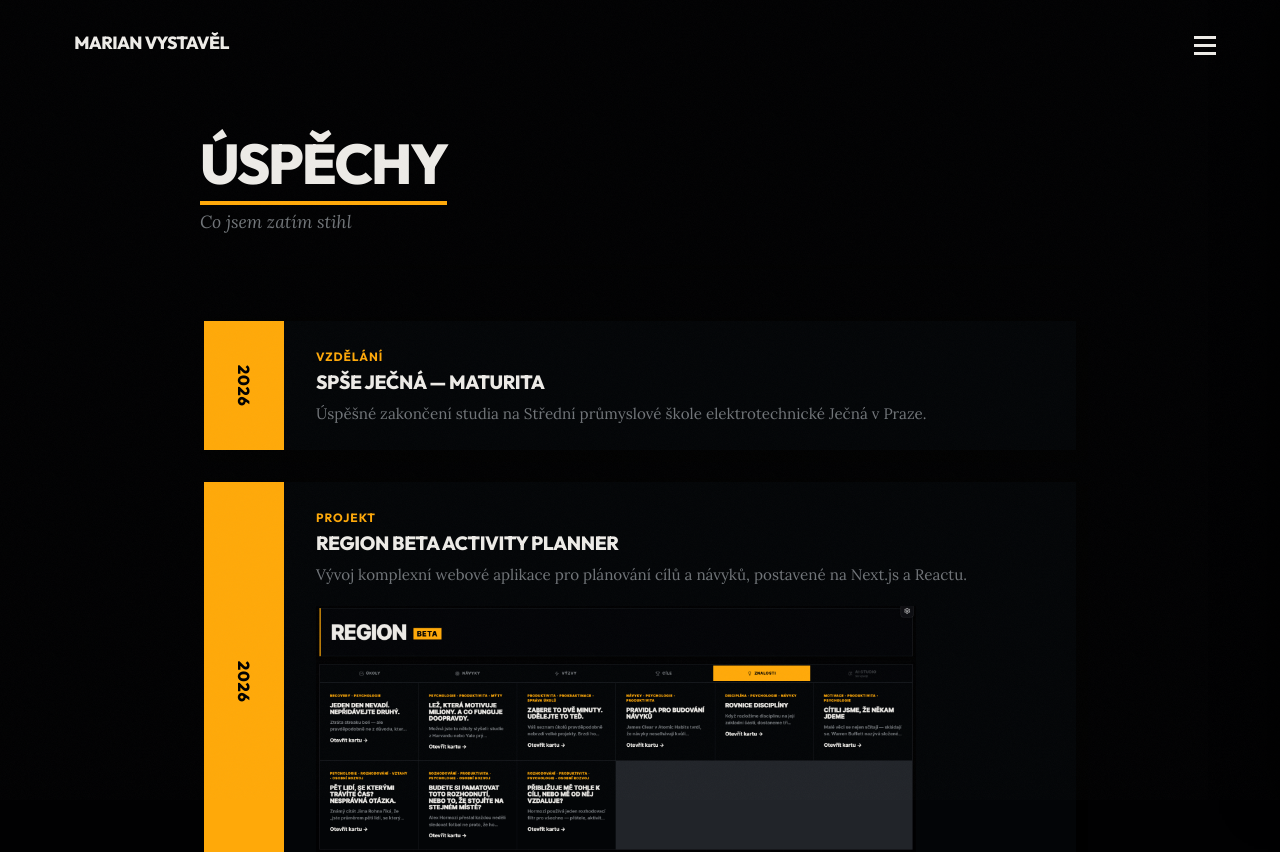
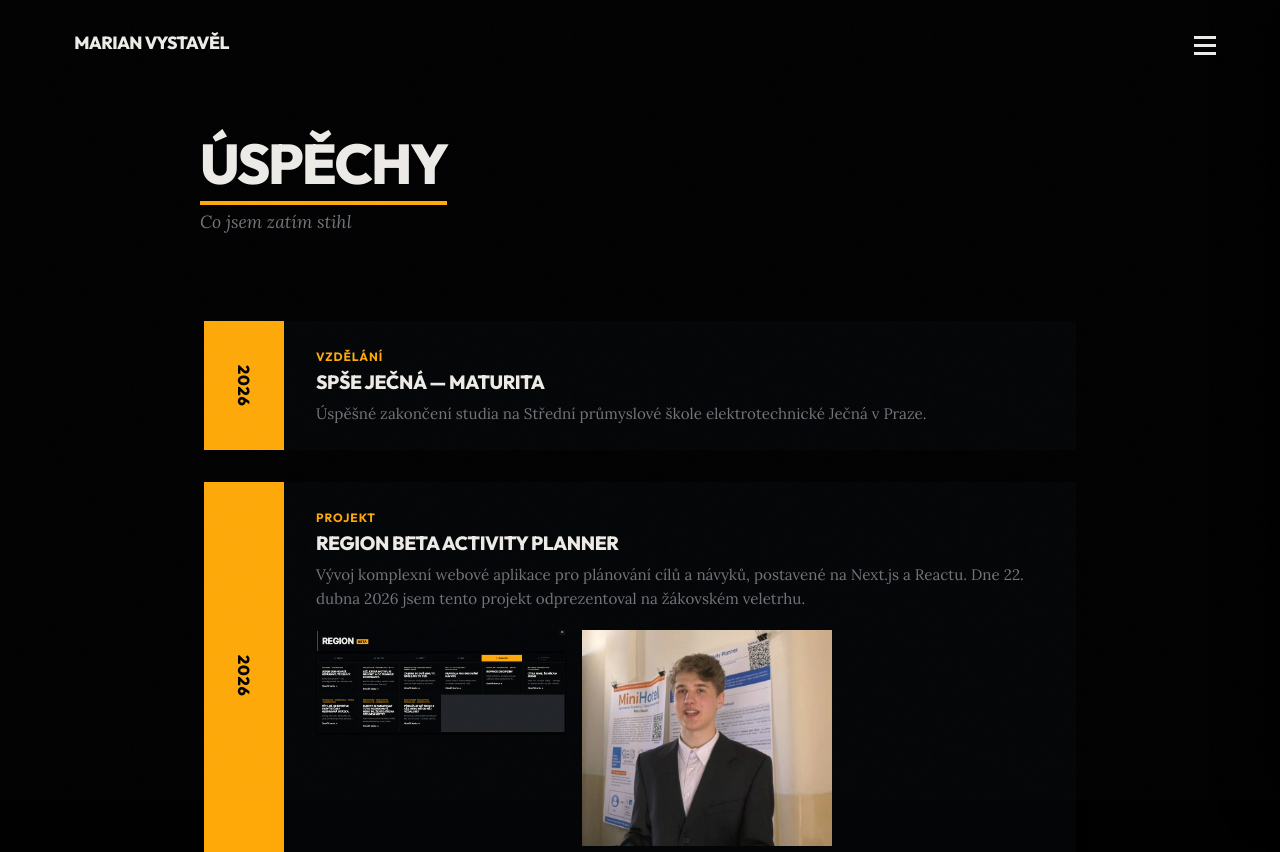
Before and after one commit to MonsterMarian/Portfolio, a React (Vite) app: page /uspechy in a window 1280 px wide. Shown: the top 852 px of the page. Built offline with nearby package versions, Linux system fonts and the light colour scheme.

Commit message:
Aktualizace Region Beta úspěchu s fotkou z veletrhu

```diff
--- a/src/pages/UspechyPage.jsx
+++ b/src/pages/UspechyPage.jsx
@@ -12,10 +12,13 @@ const uspechy = [
     {
       rok: '2026',
       nazev: 'Region Beta Activity Planner',
-      popis: 'Vývoj komplexní webové aplikace pro plánování cílů a návyků, postavené na Next.js a Reactu.',
+      popis: 'Vývoj komplexní webové aplikace pro plánování cílů a návyků, postavené na Next.js a Reactu. Dne 22. dubna 2026 jsem tento projekt odprezentoval na žákovském veletrhu.',
       tag: 'Projekt',
       datum: '2026-05-01',
-      image: '/images/region-beta.png'
+      image: [
+        '/images/region-beta.png',
+        '/images/region-beta-veletrh.png'
+      ]
     },
     {
       rok: '2025',
```
Also changed, not shown: public/images/region-beta-veletrh.png (added).
